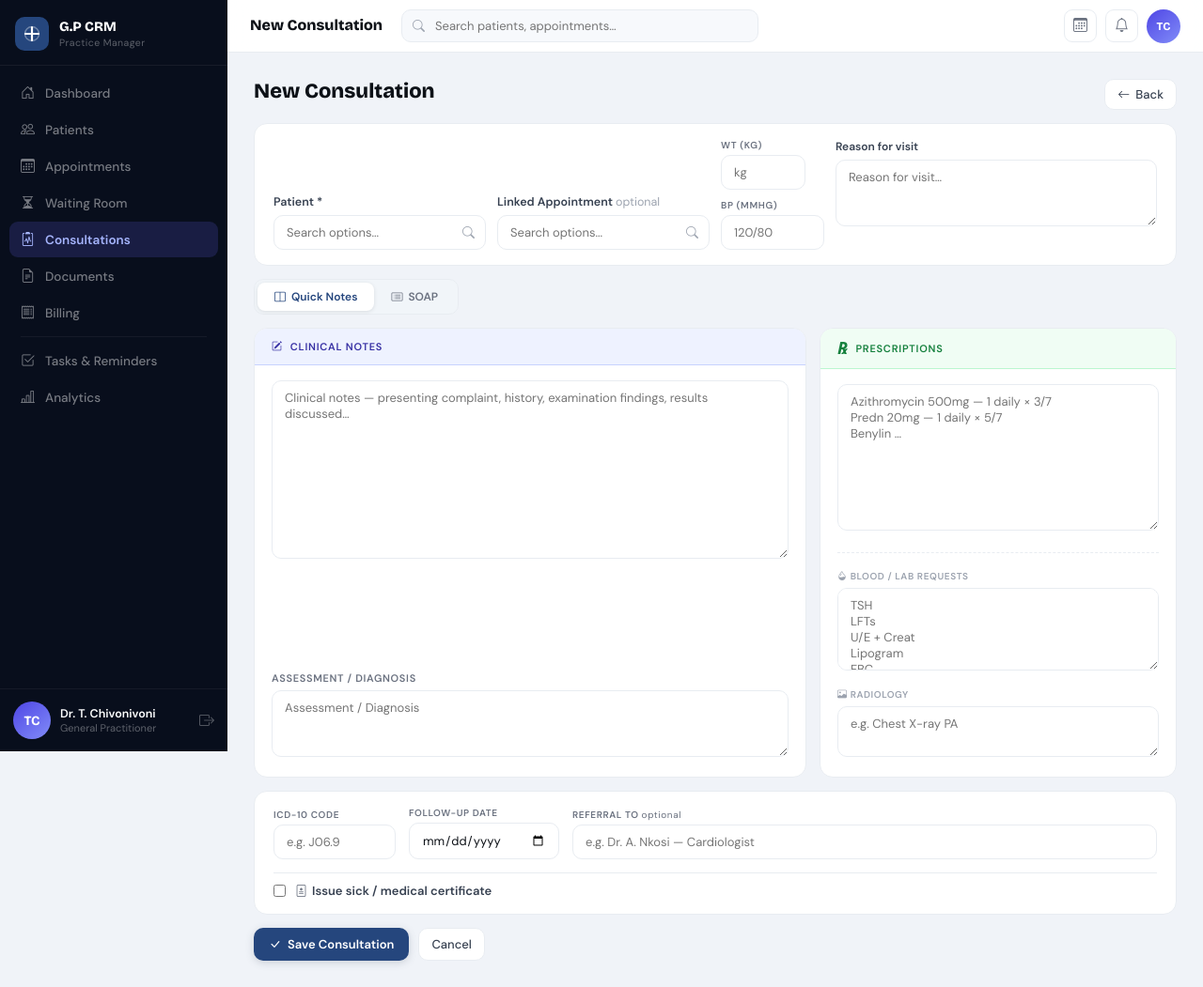
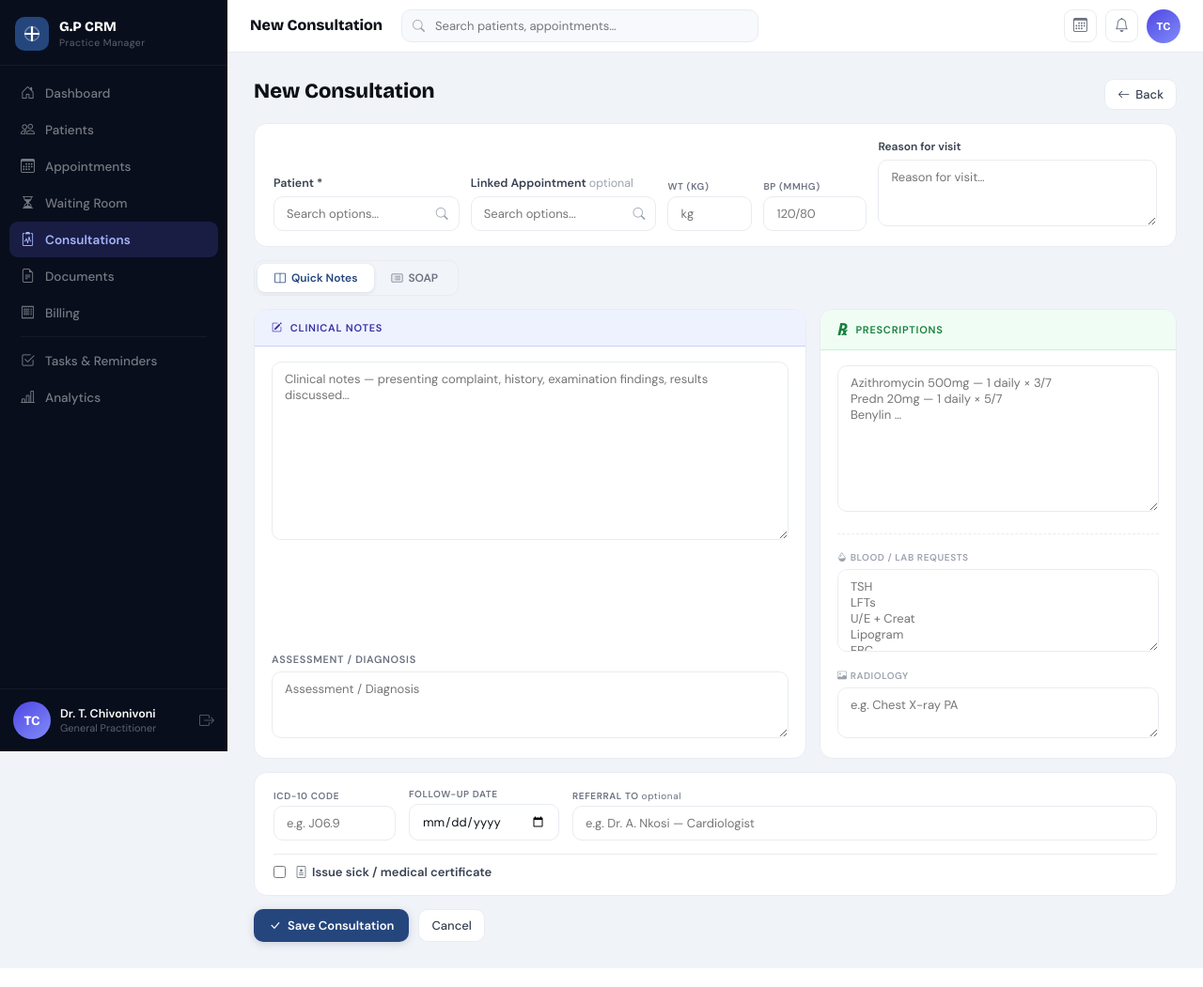
Before and after one commit to DevJoymanu/MediCareGP, a Django app: page /consultations/new/ in a window 1280 px wide. Shown: the whole page at 94% size. Run offline with Django 4.2, Linux system fonts and the light colour scheme; the visitor is signed in with stand-in values (Sample User, id 1); data that the repository does not hold is empty.

Commit message:
consultation review11

```diff
--- a/medicaregp/appointments/views.py
+++ b/medicaregp/appointments/views.py
@@ -36,10 +36,14 @@ def appointment_detail(request, pk):
 
 @login_required
 def appointment_create(request):
-    initial = {}
+    initial = {'date': timezone.localdate()}
     patient_id = request.GET.get('patient_id')
     if patient_id:
         initial['patient'] = patient_id
+        # Pre-fill referring doctor from patient's last appointment if available
+        last_apt = Appointment.objects.filter(patient_id=patient_id).order_by('-date').first()
+        if last_apt and last_apt.referring_doctor:
+            initial['referring_doctor'] = last_apt.referring_doctor
     form = AppointmentForm(request.POST or None, initial=initial)
     if form.is_valid():
         appointment = form.save()
--- a/medicaregp/consultations/views.py
+++ b/medicaregp/consultations/views.py
@@ -225,15 +225,31 @@ def consultation_create(request):
     initial = {}
     patient_id     = request.GET.get('patient_id')
     appointment_id = request.GET.get('appointment_id')
-    if patient_id:
-        patient = Patient.objects.filter(pk=patient_id).first()
-        if patient:
-            initial['patient'] = patient.pk
+
+    resolved_patient = None
+
     if appointment_id:
         apt = Appointment.objects.filter(pk=appointment_id).first()
         if apt:
-            initial['appointment'] = apt.pk
-            initial['patient']     = apt.patient.pk
+            initial['appointment']    = apt.pk
+            initial['patient']        = apt.patient.pk
+            initial['chief_complaint'] = apt.reason
+            resolved_patient = apt.patient
+
+    if patient_id and not resolved_patient:
+        resolved_patient = Patient.objects.filter(pk=patient_id).first()
+        if resolved_patient:
+            initial['patient'] = resolved_patient.pk
+
+    if resolved_patient:
+        last = Consultation.objects.filter(
+            patient=resolved_patient
+        ).order_by('-date').first()
+        if last:
+            if last.weight_kg:
+                initial['weight_kg']  = last.weight_kg
+            if last.bp_reading:
+                initial['bp_reading'] = last.bp_reading
 
     form = ConsultationForm(request.POST or None, initial=initial)
     if form.is_valid():
@@ -318,8 +334,14 @@ def consultation_review(request, pk):
         messages.success(request, f'Review saved for {original.patient}.')
         return redirect('consultation_detail', pk=review.pk)
 
+    last = Consultation.objects.filter(
+        patient=original.patient
+    ).order_by('-date').first()
+
     return render(request, 'consultations/consultation_review.html', {
-        'original': original,
+        'original':    original,
+        'last_weight': last.weight_kg  if last and last.weight_kg  else '',
+        'last_bp':     last.bp_reading if last and last.bp_reading else '',
     })
 
 
--- a/medicaregp/templates/consultations/consultation_form.html
+++ b/medicaregp/templates/consultations/consultation_form.html
@@ -78,7 +78,7 @@
 
   @media (max-width:760px) {
     .consult-panels { grid-template-columns:1fr; }
-    .consult-topbar { grid-template-columns:1fr; }
+    .consult-topbar { flex-direction:column; }
     .soap-grid { grid-template-columns:1fr; }
   }
 </style>
@@ -103,33 +103,27 @@
       {% endif %}
 
       <!-- ── Top bar: patient + vitals (always visible) ─────────────────── -->
-      <div class="consult-topbar">
-        <div style="display:grid;grid-template-columns:1fr 1fr;gap:12px;">
-          <div class="form-group" style="margin:0;">
+      <div class="consult-topbar" style="display:flex;gap:12px;align-items:flex-end;flex-wrap:wrap;">
+        <div class="form-group" style="margin:0;flex:2;min-width:160px;">
           <label>Patient *</label>
           {{ form.patient }}
           {% if form.patient.errors %}<div style="color:#dc2626;font-size:12px;margin-top:3px;">{{ form.patient.errors.0 }}</div>{% endif %}
         </div>
-          <div class="form-group" style="margin:0;">
+        <div class="form-group" style="margin:0;flex:2;min-width:160px;">
           <label>Linked Appointment <span style="font-weight:400;color:var(--text-4);">optional</span></label>
           {{ form.appointment }}
         </div>
-        </div>
-        <div class="consult-vitals" style="align-items:flex-start;">
-          <div style="display:flex;flex-direction:column;gap:10px;flex-shrink:0;">
-            <div class="vitals-field" style="width:90px;">
+        <div class="vitals-field" style="flex:0 0 90px;">
           <div class="vitals-label">Wt (kg)</div>
           {{ form.weight_kg }}
         </div>
-            <div class="vitals-field" style="width:110px;">
+        <div class="vitals-field" style="flex:0 0 110px;">
           <div class="vitals-label">BP (mmHg)</div>
           {{ form.bp_reading }}
         </div>
-          </div>
-          <div class="form-group" style="margin:0;flex:1;">
+        <div class="form-group" style="margin:0;flex:3;min-width:180px;">
           <label style="font-size:12px;font-weight:600;color:var(--text-2);">Reason for visit</label>
           {{ form.chief_complaint }}
-          </div>
         </div>
       </div>
 
--- a/medicaregp/templates/consultations/consultation_review.html
+++ b/medicaregp/templates/consultations/consultation_review.html
@@ -154,12 +154,14 @@
         <div>
           <div class="vitals-label">Weight (kg)</div>
           <input type="number" name="weight_kg" step="0.1" placeholder="kg"
-                 class="crm-input" style="width:90px;">
+                 class="crm-input" style="width:90px;"
+                 value="{{ last_weight }}">
         </div>
         <div>
           <div class="vitals-label">BP (mmHg)</div>
           <input type="text" name="bp_reading" placeholder="120/80"
-                 class="crm-input" style="width:110px;">
+                 class="crm-input" style="width:110px;"
+                 value="{{ last_bp }}">
         </div>
         <div style="flex:1;min-width:200px;">
           <div class="vitals-label">Reason for today's visit</div>
```
Lines whose indentation alone changed are shown as unchanged.
